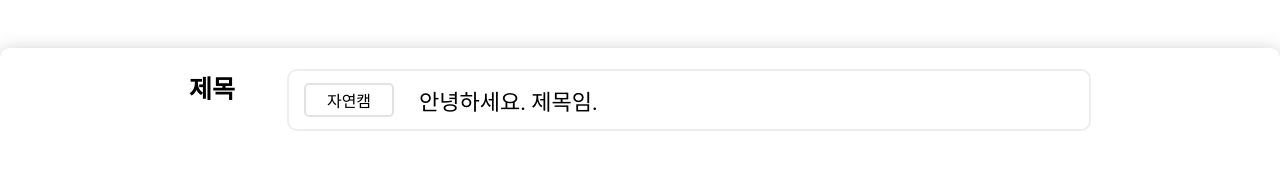
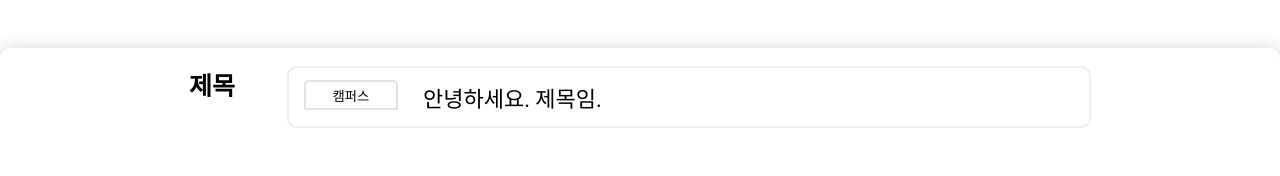
Before and after one commit to harksu/SW-Competition-FrontEnd, a React (Create React App) app: page /writing in a window 1280 px wide. Shown: the part 262-438 px from the top of the page. Built offline with nearby package versions, Linux system fonts and the light colour scheme.

Commit message:
feat: 말머리 박스 UI

```diff
--- a/src/Pages/WritingPage.jsx
+++ b/src/Pages/WritingPage.jsx
@@ -1,4 +1,5 @@
 import styled from 'styled-components';
+import WritingDropdownMenu from '../components/WritingDropdownMenu';
 
 function WritingPage() {
   return (
@@ -8,7 +9,7 @@ function WritingPage() {
         <SubTitleBox>
           <SubTitleText>제목</SubTitleText>
           <SubTitleInput>
-            <DropDownBox>자연캠</DropDownBox>
+            <WritingDropdownMenu />
             <SubTitle>안녕하세요. 제목임.</SubTitle>
           </SubTitleInput>
         </SubTitleBox>
@@ -97,20 +98,6 @@ const SubTitle = styled.p`
   margin-left: 25px;
 `;
 
-const DropDownBox = styled.div`
-  width: 86px;
-  height: 30px;
-  background: #ffffff;
-  border: 2px solid #e2e2e2;
-  border-radius: 5px;
-  margin-top: 12px;
-  margin-left: 15px;
-
-  display: flex;
-  justify-content: center;
-  align-items: center;
-`;
-
 // 내용 박스
 const ContentsBox = styled.div`
   display: flex;
@@ -155,6 +142,7 @@ const CheckButton = styled.input`
 
   margin-left: 18px;
 `;
+
 const WritingButton = styled.button`
   width: 130px;
   height: 40px;
@@ -162,7 +150,7 @@ const WritingButton = styled.button`
 
   border: 1px solid #b5b5b5;
   border-radius: 5px;
-  margin: 5px 0 10px 38px;
+  margin: 10px 0 10px 38px;
 `;
 
 export default WritingPage;
--- /dev/null
+++ b/src/components/WritingDropdownMenu.jsx
@@ -0,0 +1,88 @@
+import { useState } from 'react';
+import styled from 'styled-components';
+// import Axios from '../lib/axios';
+
+const CampusData = [
+  { id: '01', value: '자연캠' },
+  { id: '02', value: '인문캠' },
+];
+
+function WritingDropdownMenu() {
+  // 열리는
+  const [isShow, setIsShow] = useState(false);
+
+  // 학교 출력 useState
+  const [selectedDropValue, setSelectedDropValue] = useState('캠퍼스');
+  // onChange 이벤트가 발생한 target을 받아와 value 값 할당
+
+  const handleDropCampus = (e) => {
+    const { value } = e.target;
+    // 제목에 넣을 데이터
+    setSelectedDropValue(
+      CampusData.filter((el) => el.value === value[0].value),
+    );
+  };
+  const handleShow = async () => {
+    try {
+      // const res = await Axios.post('/api/boards');
+      setIsShow(!isShow);
+      // console.log(res);
+    } catch (err) {
+      console.log('에러');
+    }
+  };
+
+  return (
+    <DropDownWrapper>
+      <div>
+        <DropDownButton onClick={setIsShow} onChange={handleDropCampus}>
+          {selectedDropValue}
+        </DropDownButton>
+      </div>
+      {isShow && (
+        <CampusBox onClick={handleShow}>
+          <div>
+            {CampusData.map((el) => (
+              <option key={el.id}>{el.value}</option>
+            ))}
+          </div>
+        </CampusBox>
+      )}
+    </DropDownWrapper>
+  );
+}
+
+const DropDownWrapper = styled.div`
+  display: flex;
+  flex-direction: column;
+  margin-left: 15px;
+`;
+
+const DropDownButton = styled.button`
+  width: 94px;
+  height: 30px;
+  background: none;
+  border: 2px solid #e2e2e2;
+  border-radius: 5px 5px 0px 0px;
+  margin-top: 12px;
+
+  display: flex;
+  justify-content: center;
+  align-items: center;
+`;
+
+const CampusBox = styled.div`
+  width: 70px;
+  height: 30px;
+
+  display: flex;
+  justify-content: center;
+  align-items: center;
+  font-size: 15px;
+  padding: 15px 10px 15px 10px;
+  background: #ffffff;
+  border: 2px solid #e2e2e2;
+  border-radius: 0px 0px 5px 5px;
+`;
+
+export default WritingDropdownMenu;
```
